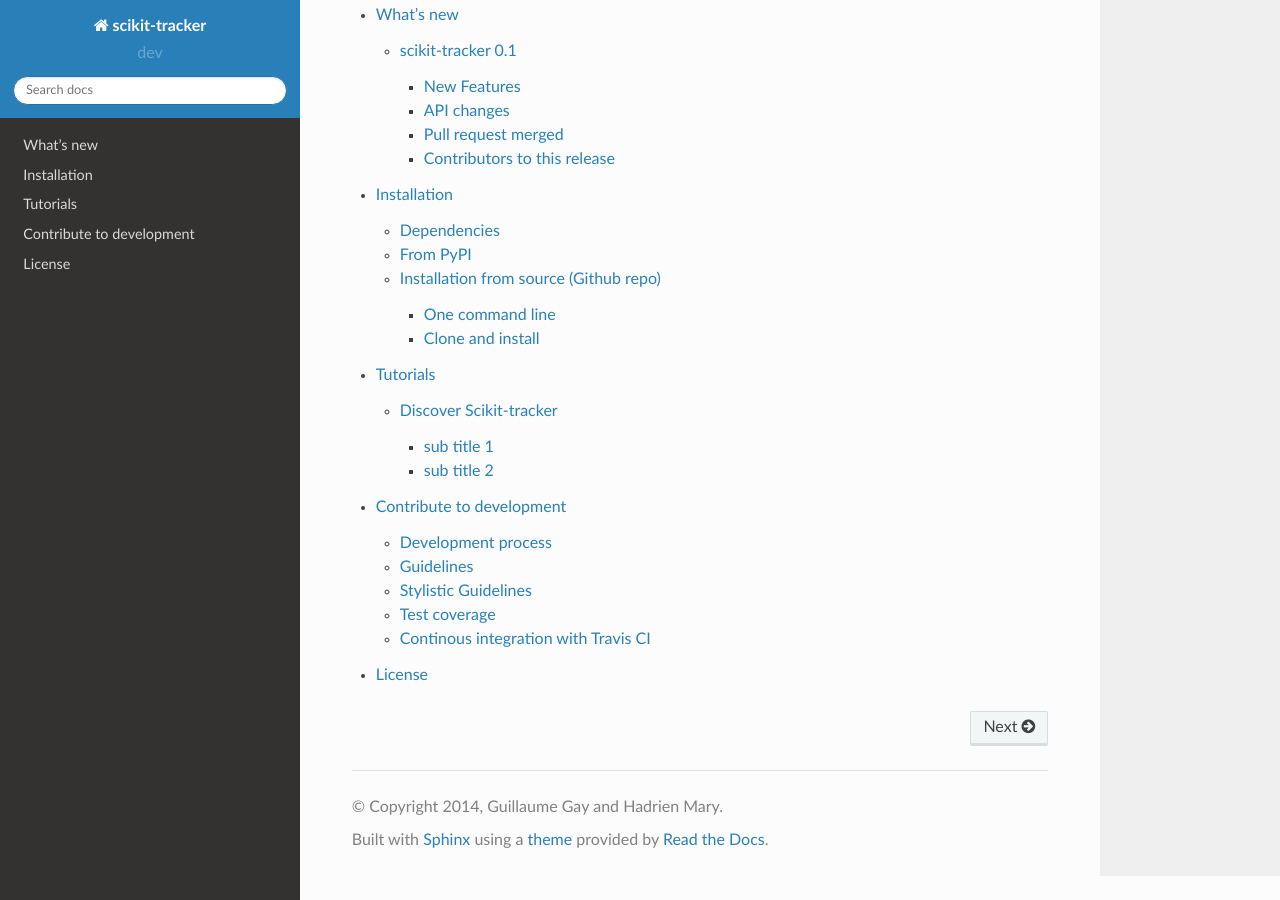
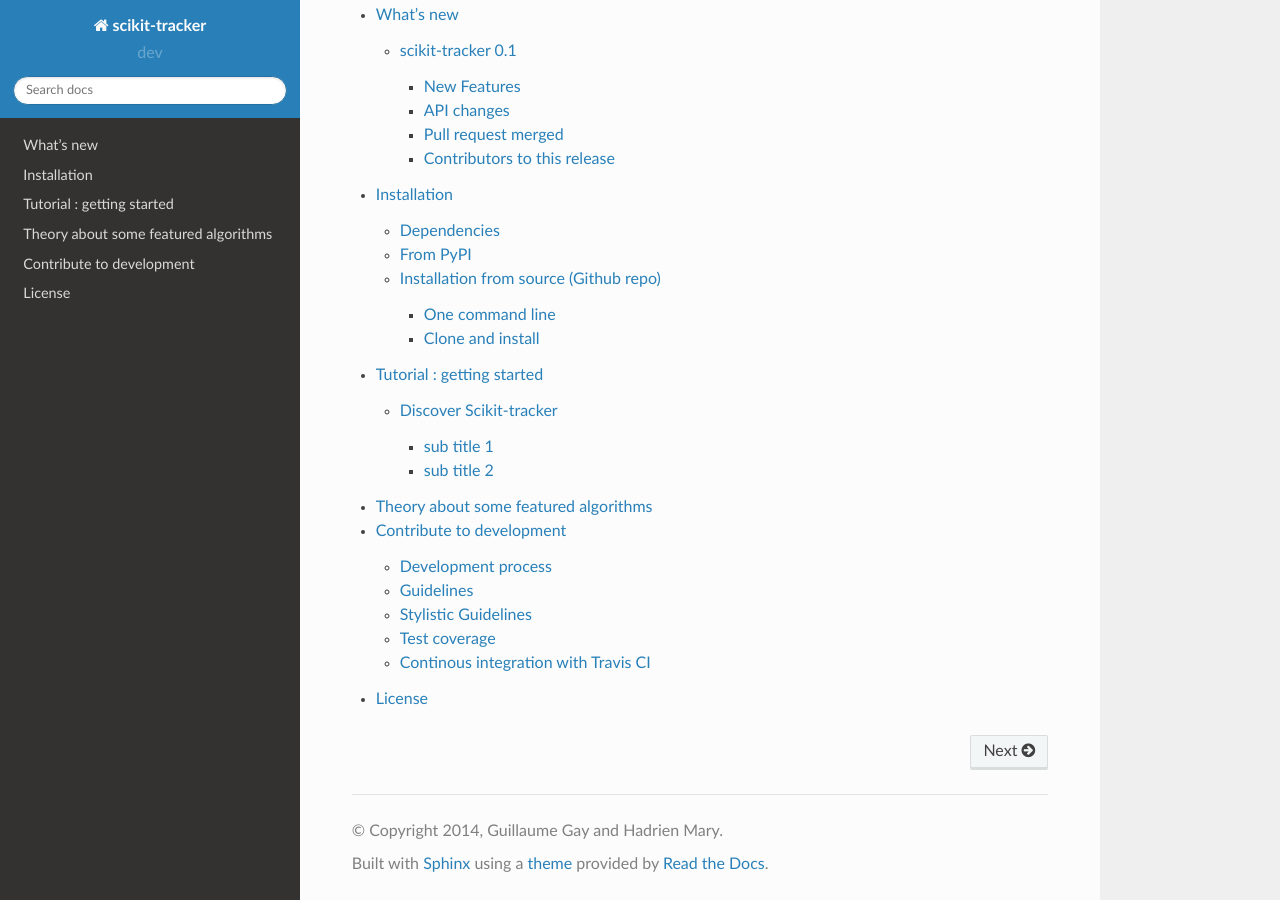
Before and after one commit to bnoi/scikit-tracker, a Sphinx documentation site: the page built from doc/source/index.txt, in a window 1280 px wide and 900 px high, scrolled down 772 px. Built offline with Sphinx 7.4.7 and the Read the Docs theme 2.0.0, drawn with Linux system fonts in a browser that asks for light colours; pages that are not in the unit, such as notebooks, are missing from menus.

Commit message:
Add theory.txt skeleton

```diff
--- a/doc/source/index.txt
+++ b/doc/source/index.txt
@@ -43,6 +43,7 @@
     new
     install
     tutorial
+    theory
     api/sktracker
     contribute
     license
--- /dev/null
+++ b/doc/source/theory.txt
@@ -0,0 +1,4 @@
+Theory about some featured algorithms
+=====================================
+
+bla bla bla bla bla.
--- a/doc/source/tutorial.txt
+++ b/doc/source/tutorial.txt
@@ -1,5 +1,5 @@
-Tutorials
-=========
+Tutorial : getting started
+==========================
 
 Here you can find some quickstart guides to quickly learn how to use basic
 ``sktracker`` features.
```
